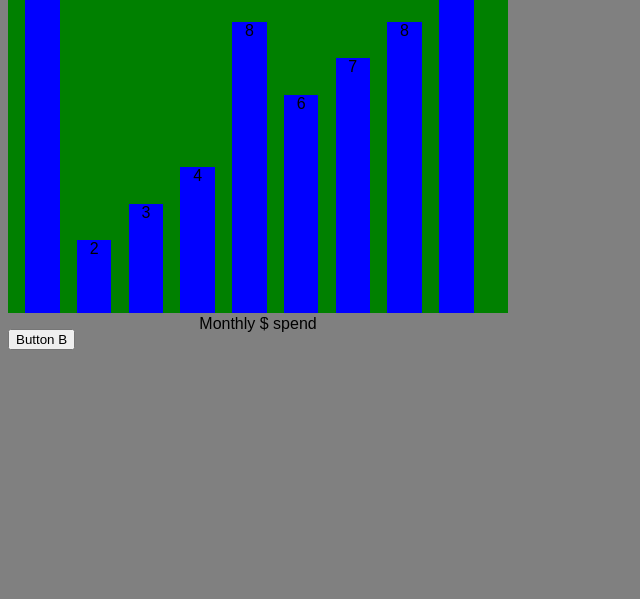
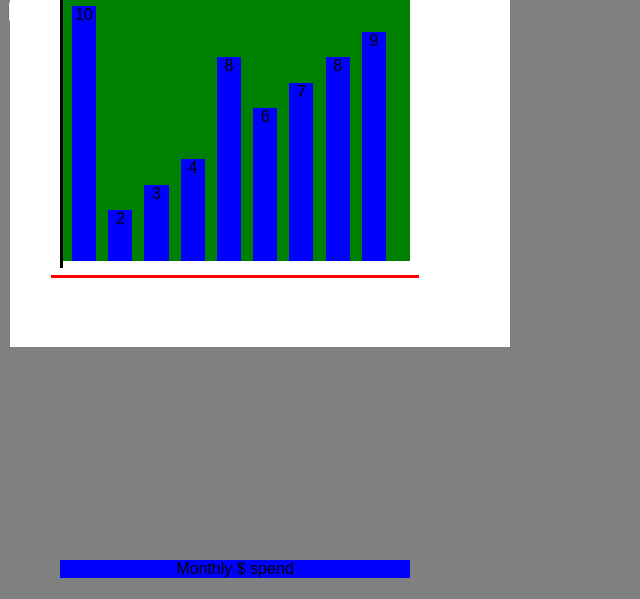
Before and after one commit to tonykieling/barChart, a website: page index.html in a window 1280 px wide. Shown: the part 201-800 px from the top of the page, without its empty margins (0-640 px from the left). Drawn offline with nearby package versions, Linux system fonts and the light colour scheme.

Commit message:
developing arrows..

```diff
--- a/assets/js/scripts.js
+++ b/assets/js/scripts.js
@@ -2,31 +2,103 @@ $(function(){
   "use strict";
 
   function barC(argum, option = "", element = ""){
-    if (option){
-      console.log("element: " + element);
-    } else {
-      console.log("no options");
+    if (!element){
+      element = "body";
     }
 
-    console.log("arguments: " + argum);
+    // have to create another frame as static
+
+    let bigFrame = $("<div></div>");
+    $(element).append(bigFrame);
+    $(bigFrame).css({
+      position: "absolute",
+      left: 10, // check this out later
+      width: option.frameWidth,
+      height: option.frameHeigth,
+      backgroundColor: "white",
+    });
+
+    //set the chart label, regarding the argument received from options
+    let chartLabel = $("<div></div>");
+    $(bigFrame).append(chartLabel);
+    $(chartLabel).html(option.chartLabelText);
+    $(chartLabel).css({
+      fontSize: 30,   // later, set a maximum limit such as 45 and minimum as 12. Default should be 30.
+      position: "relative",
+      textAlign: "center",
+      color: option.chartLabelColor,
+      // backgroundColor: yellow,
+      // left: 0,
+      // top: 0
+    });
+
+
     let biggestNumber = Math.max(...argum);;
     let ceilChart = Math.ceil(biggestNumber * 1.05); // 5% margin to the biggest number
-    console.log("big: " + biggestNumber);
 
-    //frame creation
+    //frame to the chart columns
     var frame = $("<div></div>");
-    var frameHeigth = option.frameHeigth;
-    var frameWidth = option.frameWidth;
+    $(bigFrame).append(frame);
 
-    $(frame).height(frameHeigth);
+    var frameHeigth = option.frameHeigth * 0.7;
+    var frameWidth = option.frameWidth * 0.7;
+
     $(frame).css({
-      "position": "relative",
-      "width": frameWidth,
-      "height": frameHeigth,
-      "background-color": "green"
+      position: "relative",
+      left: 50,
+      width: frameWidth,
+      height: frameHeigth,
+      backgroundColor: "green",   //set default and user's option
     });
 
-    $("body").append(frame);  //frame append to the body element
+    // Y arrow
+    let lineY = $("<div></div>");
+    $(frame).append(lineY);
+    $(lineY).css({
+      height: frameHeigth * 1.05, // 5% bigger than the frame heigth
+      position: "relative",
+      bottom: frameHeigth * 0.025,
+      borderLeft: "solid black",
+    });
+    let arrowY = $("<div></div>");
+    $(lineY).append(arrowY);
+    $(arrowY).css({
+      position: "relative",
+      bottom: frameHeigth * 0.025,
+      left: -5,
+      border: "solid black",
+      borderWidth: "0 2px 2px 0",
+      display: "inline-block",
+      padding: "3px",
+      transform: "rotate(-135deg)"
+    });
+
+    // X arrow
+    let lineX = $("<div></div>");
+    $(frame).append(lineX);
+    $(lineX).css({
+      width: frameWidth * 1.05, // 5% bigger than the frame heigth
+      position: "relative",
+      left: (frameWidth * 0.025) * (-1),
+      top: 0,
+      borderBottom: "solid red",
+      });
+    console.log("framebottom " + frame.height());
+    let arrowX = $("<div></div>");
+    $(lineX).append(arrowX);
+    $(arrowX).css({
+      position: "absolute",
+      bottom: frameHeigth,
+      left: lineX.width() + 5,
+      bottom: frame.height(),
+      border: "solid red",
+      borderWidth: "0 2px 2px 0",
+      display: "inline-block",
+      padding: "3px",
+      transform: "rotate(-45deg)"
+    });
+
+    // $("body").append(frame);  //frame append to the body element
 
     let columnsNumber = argum.length;
     console.log("columnsNumber-: " + columnsNumber);
@@ -37,11 +109,9 @@ $(function(){
     let barBottom = 0;
     let left = 0;
     let columns = [];
-    console.log("columnWidth: " + columnWidth);
-
 
     for (let i in argum){
-      console.log(`${i}o item: ${argum[i]}`);
+      // console.log(`${i}o item: ${argum[i]}`);
       if (i == 0){
         left = spaceBtwCol;
       } else {
@@ -54,47 +124,32 @@ $(function(){
       $(columns[i]).html(argum[i]);
 
       $(columns[i]).css({
-        "position": "absolute",
-        // "top": 0,
-        "bottom": barBottom,
-        "left": left,
-        "background-color": "blue",
-        "width": columnWidth,
-        "height": ((argum[i] / ceilChart) * frameHeigth),
-        "display": "table-cell",
-        "vertical-align": "middle",
-        "text-align": "center",
-        "font-family": "Arial",
+        position: "absolute",
+        bottom: barBottom,
+        left: left,
+        backgroundColor: "blue",
+        width: columnWidth,
+        height: ((argum[i] / ceilChart) * frameHeigth),
+        display: "table-cell",
+        verticalAlign: "middle",
+        textAlign: "center",
+        fontFamily: "Arial",
       });
       $(frame).append(columns[i]);
     }
 
     //set the X label, regarding the argument received from options
     let xLabel = $("<div></div>");
+    $(frame).append(xLabel);
     $(xLabel).html(option.xLabelText);
     $(xLabel).css({
-      "position":"relative",
-      "text-align": "center",
-      // "background-color": "blue",
-      "left": 0,
-      "bottom": - 2 - (frameHeigth)
+      position: "relative",
+      textAlign: "center",
+      backgroundColor: "blue",
+      left: 0,
+      bottom: - 2 - (frameHeigth)
       });
-    $(frame).append(xLabel);
 
-    //set the chart label, regarding the argument received from options
-    let chartLabel = $("<div></div>");
-    $(chartLabel).html(option.chartLabelText);
-    $(chartLabel).css({
-      "font-size": 30,
-      "position":"relative",
-      "text-align": "center",
-      "color": option.chartLabelColor,
-      "left": 0,
-      "top": -50});
-    // });
-    $(frame).append(chartLabel);
-
-    $(element).append(frame);
   }
 
 barC([10, 2, 3, 4, 8, 6, 7, 8, 9],
```
Also changed, not shown: index.html (+2 -1 lines), todolist.txt (+13 -0 lines).
